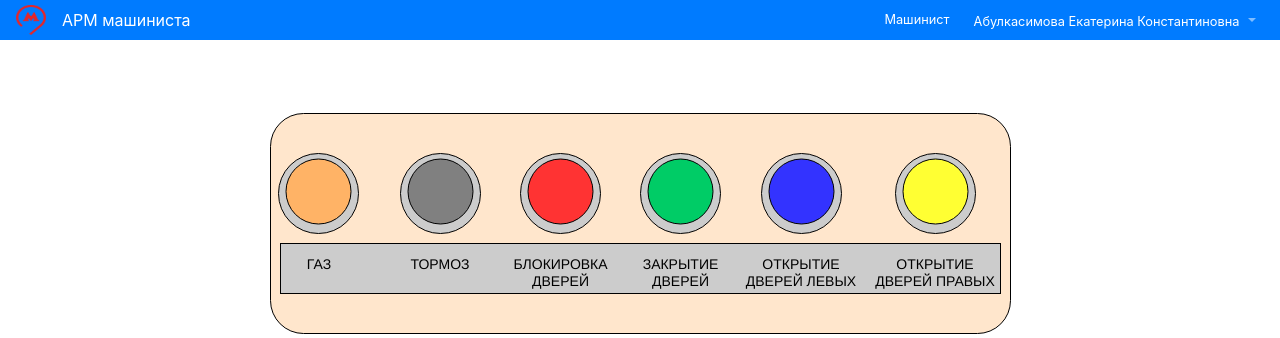
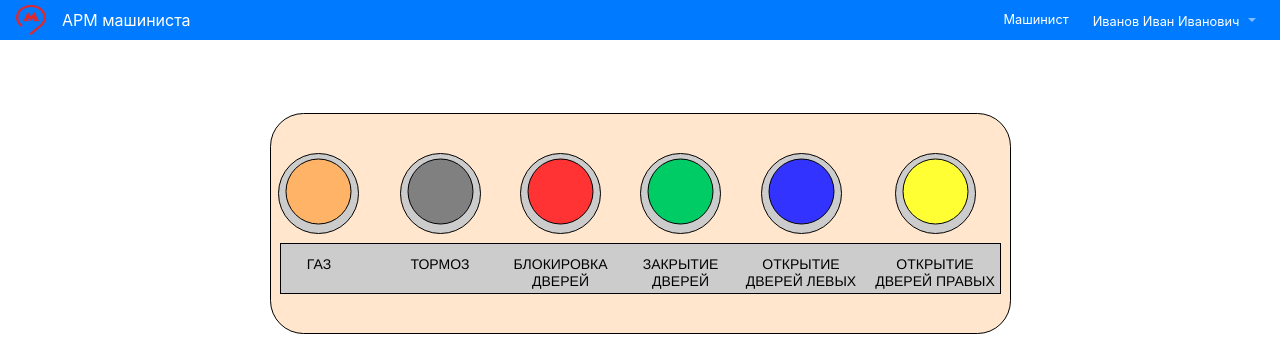
Before and after one commit to orelikovmg1997/omg_metro, a Django app: page / in a window 1280 px wide. Shown: the top 338 px of the page. Run offline with Django 3.2, Linux system fonts and the light colour scheme; data comes from the database, SQL or seed files in the repository; both versions use the stored data as it was after the commit; some libraries are stand-ins or nearby versions.

Commit message:
Commit metro

```diff
--- a/mach/templates/html/base.html
+++ b/mach/templates/html/base.html
@@ -40,7 +40,7 @@
                 <div class="dropdown">
                     <a class="nav-link dropdown-toggle" href="#" id="navbarDropdown" role="button"
                        data-toggle="dropdown" aria-haspopup="true" aria-expanded="false">
-                        <small class="text-white">Абулкасимова Екатерина Константиновна</small>
+                        <small class="text-white">Иванов Иван Иванович</small>
                     </a>
                     <div class="dropdown-menu py-0 w-100" aria-labelledby="navbarDropdown">
                         <a class="dropdown-item px-2" href="#">
```
Also changed, not shown: db.sqlite3.
